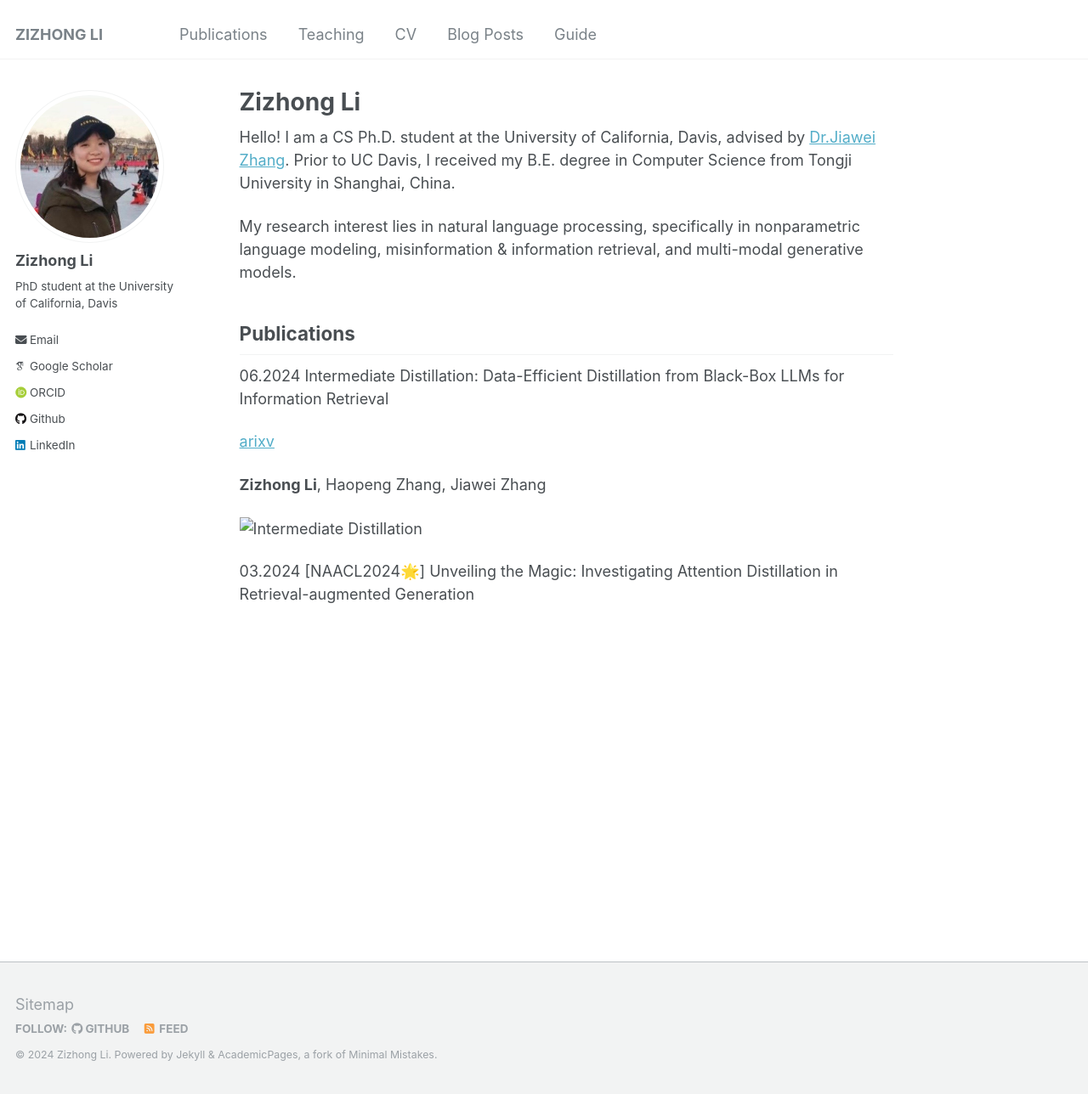
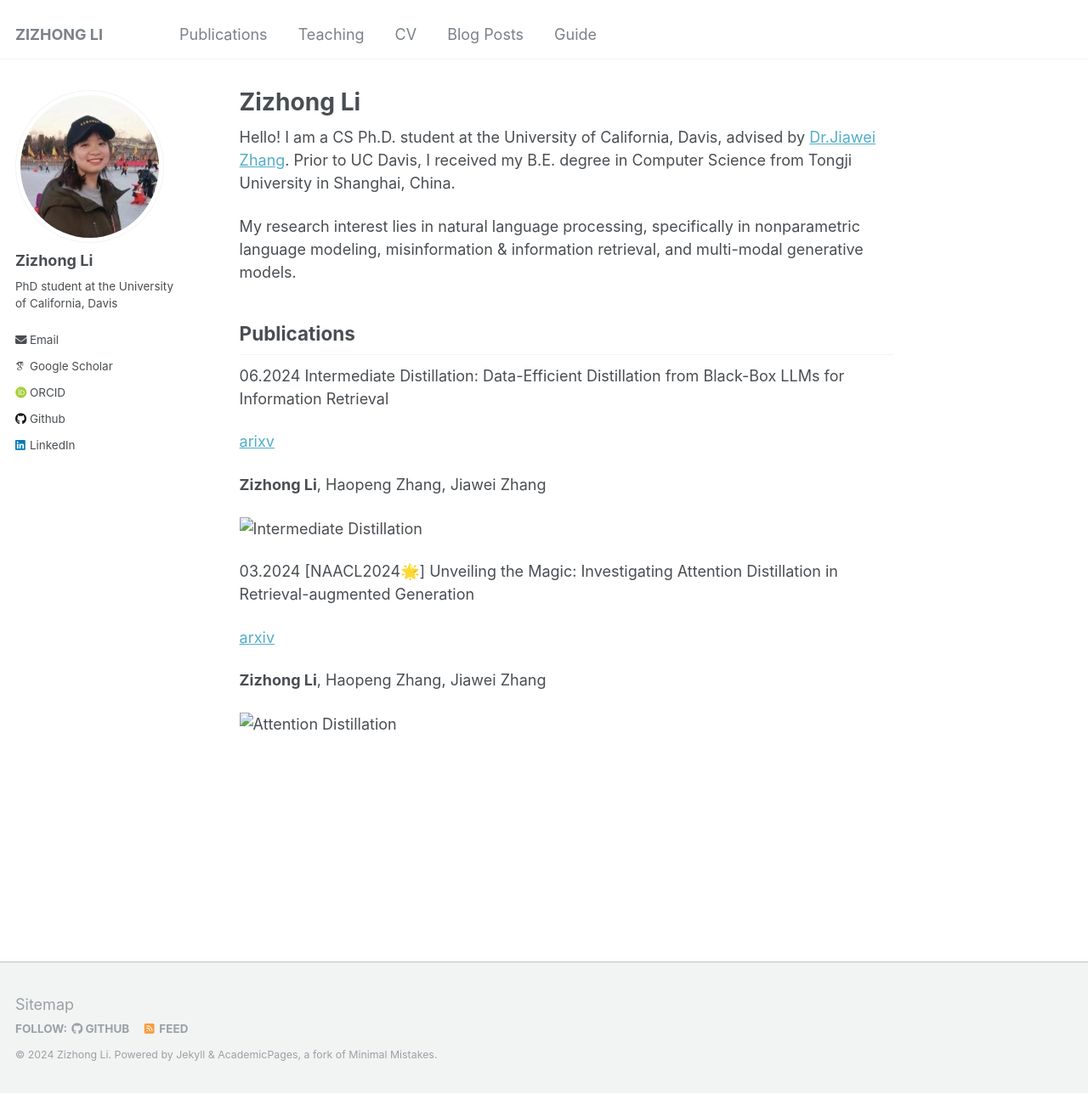
Before and after one commit to lizizhong/lizizhong.github.io, a Jekyll site: the page built from _pages/about.md, in a window 1280 px wide and 1288 px high. Shown: the whole window at 85% size. Built offline with Jekyll 4.4.1, drawn with Linux system fonts in a browser that asks for light colours; some web fonts are replaced.

Commit message:
Update about.md

```diff
--- a/_pages/about.md
+++ b/_pages/about.md
@@ -23,3 +23,9 @@ Publications
   ![Intermediate Distillation]()
 
 03.2024 [NAACL2024🌟] Unveiling the Magic: Investigating Attention Distillation in Retrieval-augmented Generation
+
+  [arxiv]()
+
+  **Zizhong Li**, Haopeng Zhang, Jiawei Zhang
+
+  ![Attention Distillation]()
```
